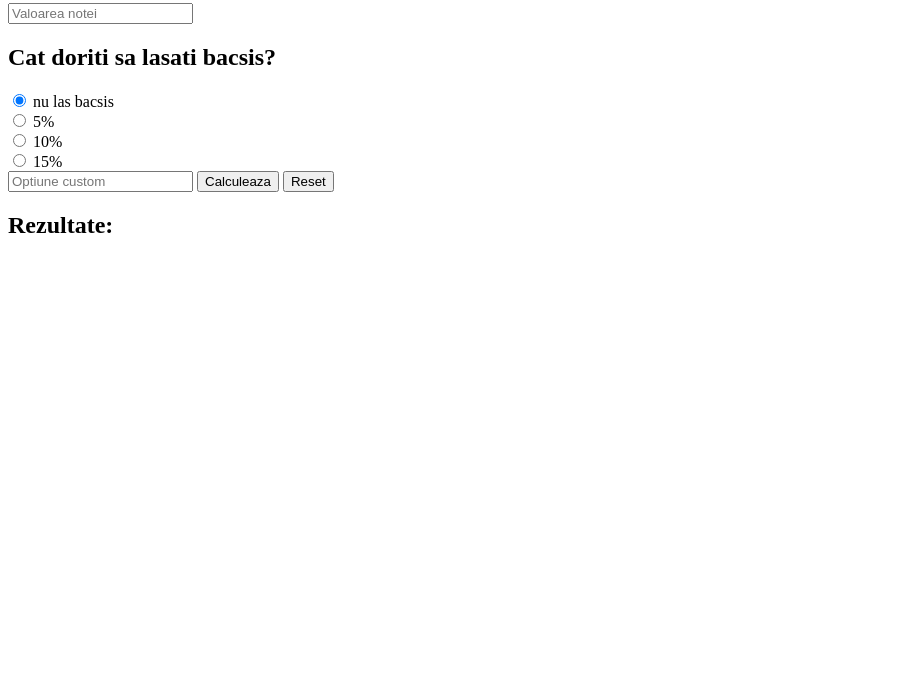
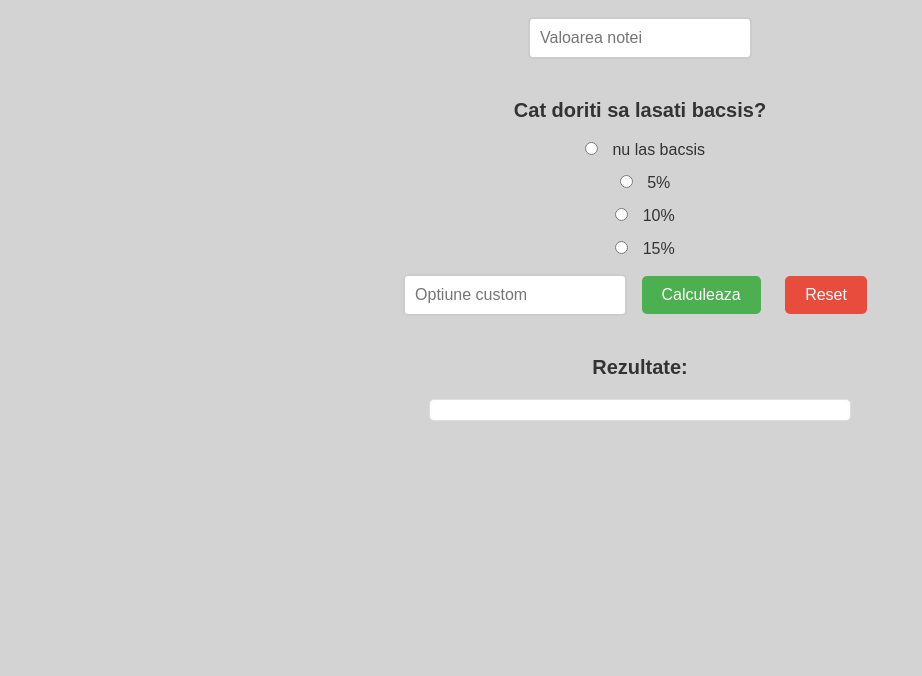
Before and after one commit to Tudor-debug819/bacsis, a plain HTML site: page index.html in a window 1280 px wide. Shown: the part 124-800 px from the top of the page, without its empty margins (0-922 px from the left). Drawn offline with Linux system fonts and the light colour scheme.

Commit message:
work in progress

```diff
--- a/index.html
+++ b/index.html
@@ -4,14 +4,16 @@
     <meta charset="UTF-8" />
     <meta name="viewport" content="width=device-width, initial-scale=1.0" />
     <title>Bacsis</title>
+    <link rel="stylesheet" href="style.css" />
   </head>
+
   <body>
-    <h1>Calculator Bacșiș</h1>
+    <h1>Calculator Bacsis</h1>
     <h2>Introduceti valoarea notei:</h2>
     <input type="number" id="billAmount" placeholder="Valoarea notei" />
 
     <h2>Cat doriti sa lasati bacsis?</h2>
-    <input type="radio" id="no-tip" name="tip" value="0" checked />
+    <input type="radio" id="no-tip" name="tip" value="0"  />
     <label for="no-tip">nu las bacsis</label><br />
 
     <input type="radio" id="5" name="tip" value="5" />
@@ -23,19 +25,13 @@
     <input type="radio" id="15" name="tip" value="15" />
     <label for="15">15%</label><br />
 
-    <input
-      type="number"
-      id="customTip"
-      placeholder="Optiune custom"
-    />
+    <input type="number" id="customTip" placeholder="Optiune custom" />
     <button type="button" id="calculateBtn">Calculeaza</button>
     <button type="reset">Reset</button>
 
     <h2>Rezultate:</h2>
     <p id="result"></p>
 
-    <script>
-      // Aici se va adauga scriptul pentru logica de calcul
-    </script>
+    <script src="main.js"></script>
   </body>
 </html>
--- a/main.js
+++ b/main.js
@@ -0,0 +1,34 @@
+document.getElementById("calculateBtn").addEventListener("click", function () {
+  let billAmount = parseFloat(document.getElementById("billAmount").value);
+
+  let selectedTip = document.querySelector('input[name="tip"]:checked').value;
+
+  let customTip = document.getElementById("customTip").value;
+
+  let tipPercentage;
+
+  if (customTip) {
+    tipPercentage = parseFloat(customTip);
+  } else {
+    tipPercentage = parseFloat(selectedTip);
+  }
+
+  let tipAmount = (billAmount * tipPercentage) / 100;
+
+  let totalAmount = billAmount + tipAmount;
+
+  document.getElementById("result").innerHTML = `
+      <strong>Nota initiala:</strong> ${billAmount.toFixed(2)} RON<br>
+      <strong>Valoarea bacsisului:</strong> ${tipAmount.toFixed(
+        2
+      )} RON (${tipPercentage}% bacsis)<br>
+      <strong>Total de plata:</strong> ${totalAmount.toFixed(2)} RON
+    `;
+});
+
+document.querySelector('button[type="reset"]').addEventListener("click", function () {
+    document.getElementById("result").innerHTML = "";
+    document.getElementById("billAmount").value = "";
+    document.getElementById("customTip").value = "";
+    document.getElementById("no-tip").selected.checked = false;
+  });
--- a/style.css
+++ b/style.css
@@ -0,0 +1,73 @@
+body {
+    font-family: Arial, sans-serif;
+    background-color: lightgray;
+    color: #333;
+    text-align: center;
+    margin: 0;
+    padding: 20px;
+  }
+
+  h1 {
+    color: #4CAF50;
+    font-size: 32px;
+    margin-bottom: 20px;
+  }
+
+  h2 {
+    color: #333;
+    font-size: 20px;
+    margin-top: 20px;
+    margin-bottom: 10px;
+  }
+
+  input[type="number"] {
+    padding: 10px;
+    width: 200px;
+    margin-top: 10px;
+    margin-bottom: 20px;
+    font-size: 16px;
+    border: 2px solid #ccc;
+    border-radius: 5px;
+  }
+
+  input[type="radio"] {
+    margin: 10px;
+  }
+
+  label {
+    font-size: 16px;
+  }
+
+  button {
+    padding: 10px 20px;
+    margin: 10px;
+    font-size: 16px;
+    border: none;
+    border-radius: 5px;
+    background-color: #4CAF50;
+    color: white;
+    cursor: pointer;
+  }
+
+  button:hover {
+    background-color: #45a049;
+  }
+
+  #result {
+    font-size: 18px;
+    color: #333;
+    padding: 10px;
+    border: 1px solid #ddd;
+    background-color: #fff;
+    width: 400px;
+    margin: 20px auto;
+    border-radius: 5px;
+  }
+
+  button[type="reset"] {
+    background-color: #e74c3c;
+  }
+
+  button[type="reset"]:hover {
+    background-color: #c0392b;
+  }
```
